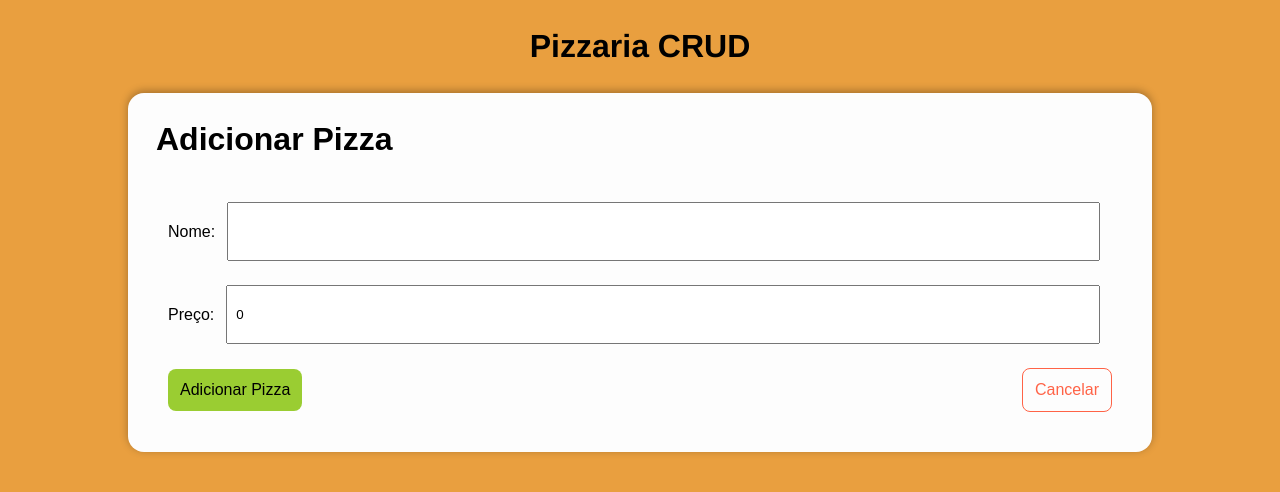
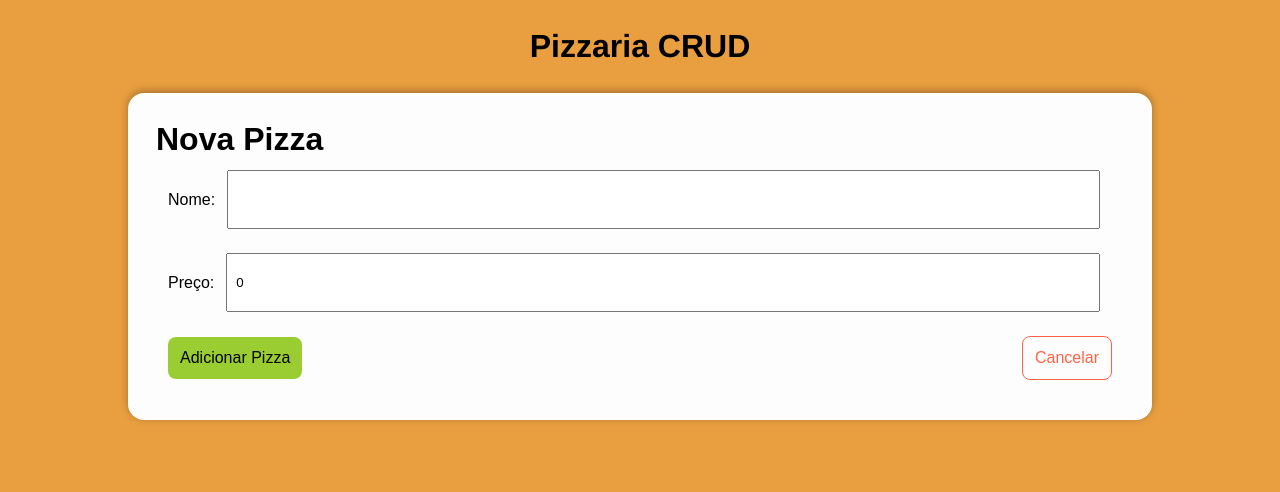
Before and after one commit to leonardo-amaro/crud-ruby, a Vue app in the folder frontend/: page /new in a window 1280 px wide. Shown: the top 492 px of the page. Built offline with nearby package versions, Linux system fonts and the light colour scheme.

Commit message:
fix(front): movendo lógica do POST

```diff
--- a/frontend/src/components/PizzaForm.vue
+++ b/frontend/src/components/PizzaForm.vue
@@ -1,40 +1,50 @@
-<script lang="ts" setup>
-import { ref } from 'vue'
-import { api } from '@/services/api'
+<script setup lang="ts">
+import { ref, watch } from 'vue'
 
 interface Pizza {
+  id?: number
   nome: string
   preco: number
 }
 
-const pizza = ref<Pizza>({ nome: '', preco: 0 })
-const mensagem = ref('')
+const props = defineProps<{
+  pizza?: Pizza
+}>()
 
-async function createPizza() {
-  try {
-    const res = await api.post('/pizzas.json', {
-      pizza: pizza.value,
-    })
-    mensagem.value = `Pizza criada com sucesso: ${res.data.nome}`
-    pizza.value = { nome: '', preco: 0 }
-  } catch (error: any) {
-    mensagem.value = `Erro: ${error.response?.data?.errors?.join(', ') || 'Falha ao criar'}`
-  }
+const emit = defineEmits<{
+  (e: 'submit', data: { nome: string; preco: number }): void
+}>()
+
+const nome = ref(props.pizza?.nome || '')
+const preco = ref(props.pizza?.preco || 0)
+
+// Atualiza valores caso as props mudem
+watch(
+  () => props.pizza,
+  (novaPizza) => {
+    if (novaPizza) {
+      nome.value = novaPizza.nome
+      preco.value = novaPizza.preco
+    }
+  },
+  { immediate: true }
+)
+
+function handleSubmit() {
+  emit('submit', { nome: nome.value, preco: preco.value })
 }
 </script>
 
 <template>
-  <h1>Adicionar Pizza</h1>
-
-  <form @submit.prevent="createPizza">
+  <form @submit.prevent="handleSubmit">
     <div class="campo-form">
       <label>Nome:</label>
-      <input v-model="pizza.nome" type="text" required />
+      <input v-model="nome" type="text" required />
     </div>
 
     <div class="campo-form">
       <label>Preço:</label>
-      <input v-model.number="pizza.preco" type="number" required />
+      <input v-model.number="preco" type="number" min="0" required />
     </div>
 
     <div class="campo-form">
@@ -42,8 +52,6 @@ async function createPizza() {
       <router-link to="/" id="cancelar">Cancelar</router-link>
     </div>
   </form>
-
-  <p v-if="mensagem">{{ mensagem }}</p>
 </template>
 
 <style scoped>
--- a/frontend/src/views/NewPizzaView.vue
+++ b/frontend/src/views/NewPizzaView.vue
@@ -1,8 +1,25 @@
 <script setup lang="ts">
 import PizzaForm from '@/components/PizzaForm.vue';
+import { useRouter } from 'vue-router';
+import { api } from '@/services/api';
 
+const router = useRouter()
+
+async function criarPizza(dados: { nome: string; preco: number }) {
+  try {
+    await api.post('/pizzas.json', { pizza: dados })
+    alert('Pizza criada com sucesso!')
+    router.push('/')
+  } catch (e: any) {
+    alert('Erro ao criar pizza')
+    console.error(`Erro: ${e.response?.data?.errors?.join(', ') || 'Falha ao criar pizza'}`)
+  }
+}
 </script>
 
 <template>
-    <PizzaForm />
+  <div>
+    <h1>Nova Pizza</h1>
+    <PizzaForm @submit="criarPizza" />
+  </div>
 </template>
```
